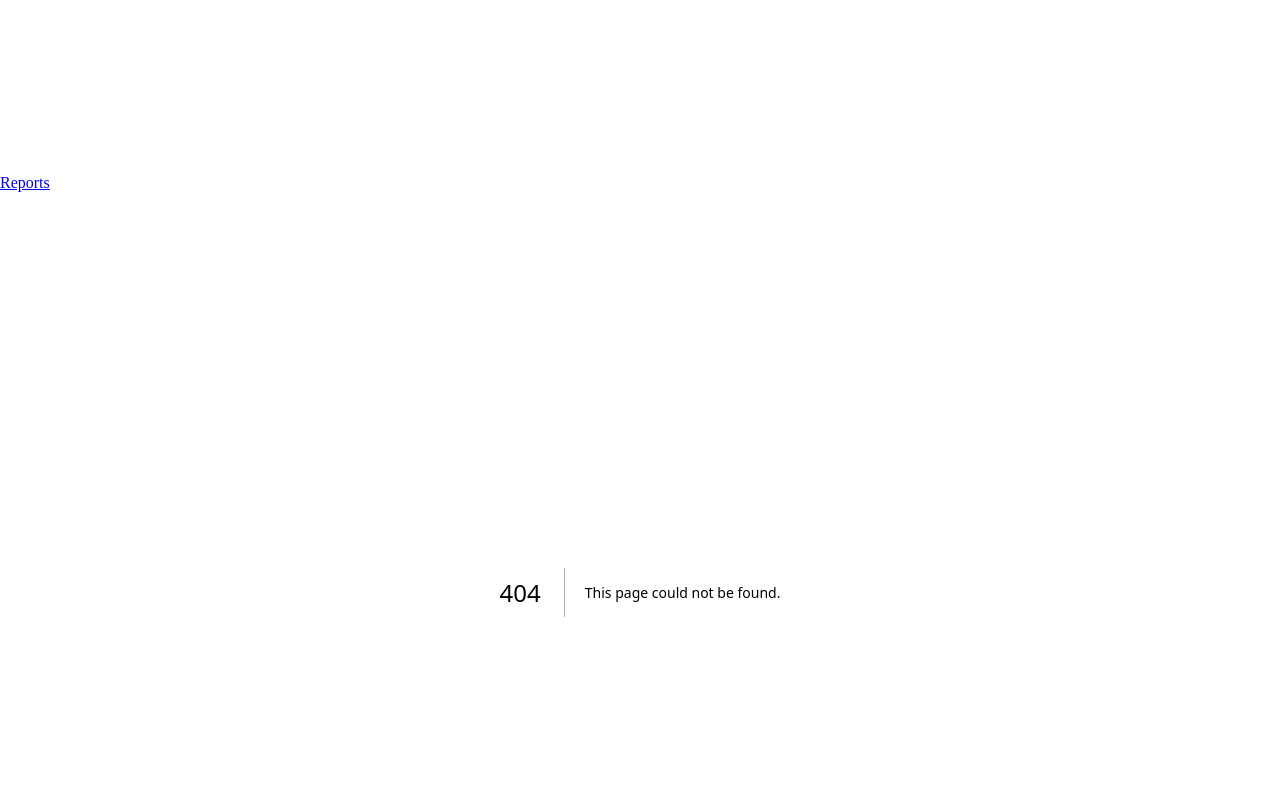
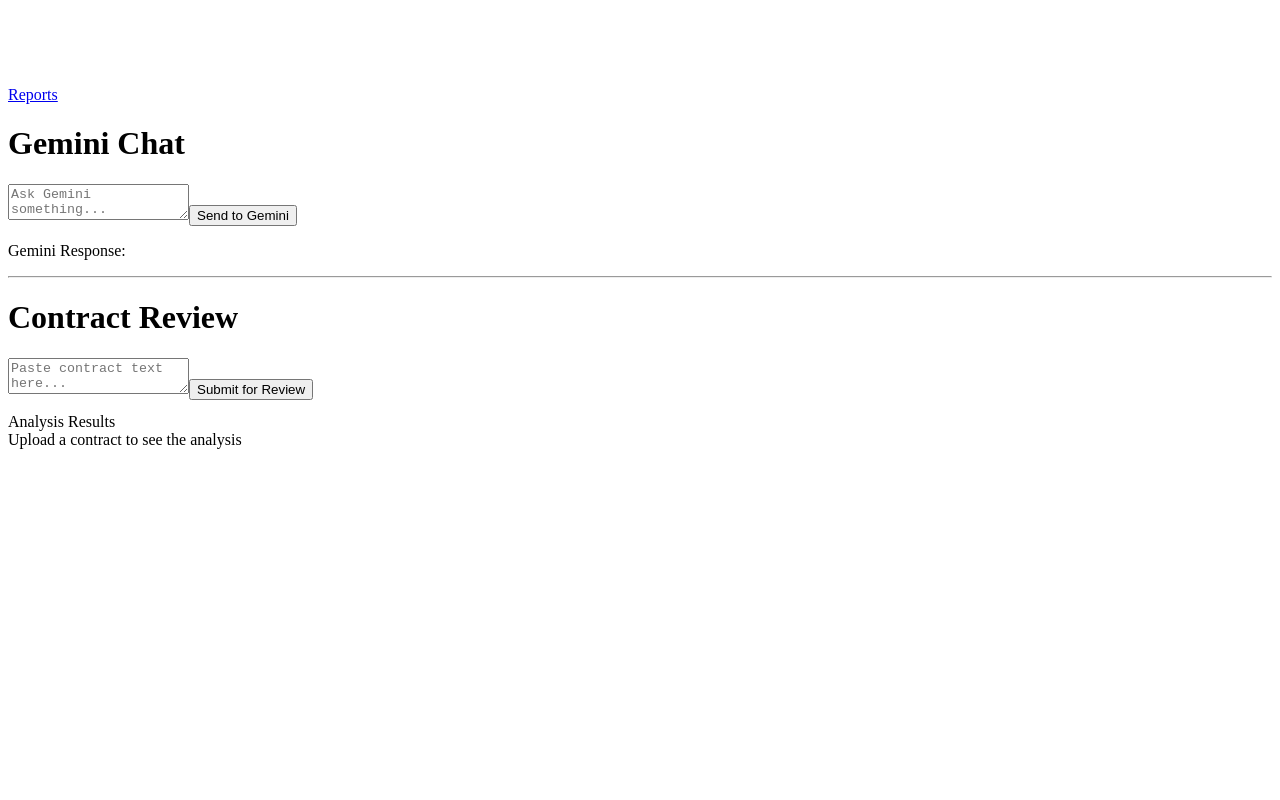
Before and after one commit to v4mpire77/blackletter, a Next.js app in the folder frontend/: page /gemini in a window 1280 px wide. Before the commit this address had no page. Shown: the part 7620-8420 px from the top of the page. After the commit the page ends 8077 px from the top, so only its background shows below. Built offline with nearby package versions, Linux system fonts and the light colour scheme.

Commit message:
feat(frontend): add contract review proxy and chat page

```diff
--- /dev/null
+++ b/frontend/app/api/review/route.ts
@@ -0,0 +1,27 @@
+import { NextResponse } from "next/server";
+
+export async function POST(request: Request) {
+  try {
+    const backendUrl = process.env.BACKEND_URL || "https://blackletter-backend.onrender.com/review";
+    const body = await request.json();
+
+    const response = await fetch(backendUrl, {
+      method: "POST",
+      headers: { "Content-Type": "application/json" },
+      body: JSON.stringify(body),
+    });
+
+    const data = await response.json();
+    return NextResponse.json(data, { status: response.status });
+  } catch (error) {
+    console.error("Error talking to backend:", error);
+    return NextResponse.json(
+      { error: "Failed to connect to backend" },
+      { status: 500 }
+    );
+  }
+}
+
+export function GET() {
+  return NextResponse.json({ error: "Method not allowed" }, { status: 405 });
+}
--- /dev/null
+++ b/frontend/app/gemini/page.tsx
@@ -0,0 +1,56 @@
+'use client';
+
+import { useState } from 'react';
+
+export default function GeminiChat() {
+  const [prompt, setPrompt] = useState('');
+  const [contract, setContract] = useState('');
+  const [response, setResponse] = useState('');
+  const [review, setReview] = useState('');
+
+  // Gemini handler
+  const handleGemini = async () => {
+    const res = await fetch('/api/gemini', {
+      method: 'POST',
+      headers: { 'Content-Type': 'application/json' },
+      body: JSON.stringify({ prompt }),
+    });
+    const data = await res.json();
+    setResponse(data.reply || JSON.stringify(data));
+  };
+
+  // Contract review handler
+  const handleReview = async () => {
+    const res = await fetch('/api/review', {
+      method: 'POST',
+      headers: { 'Content-Type': 'application/json' },
+      body: JSON.stringify({ contractText: contract }),
+    });
+    const data = await res.json();
+    setReview(JSON.stringify(data, null, 2));
+  };
+
+  return (
+    <div>
+      <h1>Gemini Chat</h1>
+      <textarea
+        value={prompt}
+        onChange={(e) => setPrompt(e.target.value)}
+        placeholder="Ask Gemini something..."
+      />
+      <button onClick={handleGemini}>Send to Gemini</button>
+      <p>Gemini Response: {response}</p>
+
+      <hr />
+
+      <h1>Contract Review</h1>
+      <textarea
+        value={contract}
+        onChange={(e) => setContract(e.target.value)}
+        placeholder="Paste contract text here..."
+      />
+      <button onClick={handleReview}>Submit for Review</button>
+      <pre>{review}</pre>
+    </div>
+  );
+}
--- a/frontend/package.json
+++ b/frontend/package.json
@@ -4,8 +4,8 @@
   "private": true,
   "scripts": {
     "dev": "next dev",
-    "build": "next build && next export",
-    "start": "serve out"
+    "build": "next build",
+    "start": "next start"
   },
   "engines": { "node": ">=18 <21" },
   "dependencies": {
```
Also changed, not shown: 2 other files (tests, documents, lock files or other folders).
